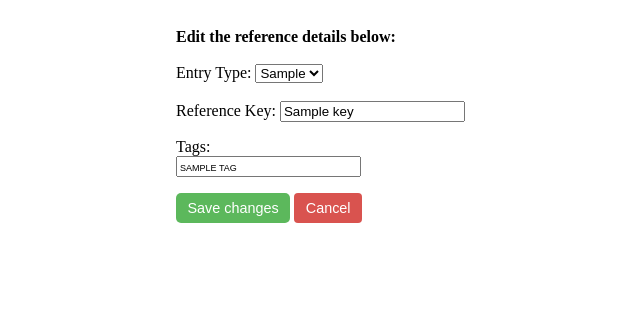
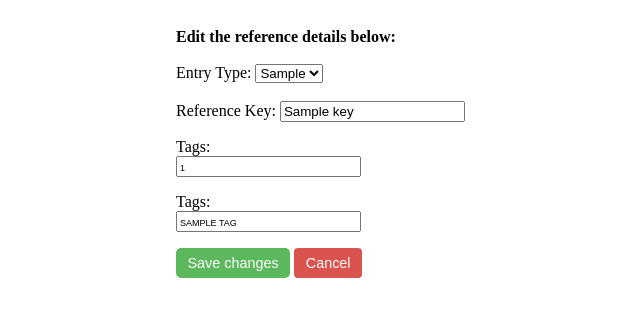
Before and after one commit to tkhnhy/BibTex-Miniprojekti, a Flask app: template src/templates/edit_reference.html in a window 1280 px wide. Shown: the top 317 px of the page, without its empty margins (52-692 px from the left). Run offline with Flask 3, Linux system fonts and the light colour scheme; the template is opened without the code that fills it: most values are stand-ins (such as "Sample title", 1, 10 or a date in 2020).

Commit message:
Add tag listing to index.html, (WIP) tag editing

```diff
--- a/src/app.py
+++ b/src/app.py
@@ -23,10 +23,12 @@ def route_index():
             references = get_references()
         else:
             references = get_filtered_references(filters)
+        amount = len(references)
         tags = get_tags_with_counts()
     except Exception as error:
         flash("Could not fetch references: " + str(error))
         references = []
+        amount = 0
         tags = []
 
     return render_template("index.html", references=references,
--- a/src/templates/edit_reference.html
+++ b/src/templates/edit_reference.html
@@ -55,6 +55,18 @@ Edit reference
             <textarea id="comment" type="text"name="comment">{{reference.comment}}</textarea><br><br>
         </div>
     </div>
+            <!-- TAGS -->
+        <div>
+            <p>Tags:<br>
+                {% if tags and tags|length > 0 %}
+                    {% for tag in tags %}
+                        <input class="tag-item" type="text" name="tags" value="{{ tag[0] }}"><br>
+                    {% endfor %}
+                {% else %}
+                    <div>No tags yet.</div>
+                {% endif %}
+            </p>
+        </div>
 
     <!-- TAGS -->
     <div>
```
